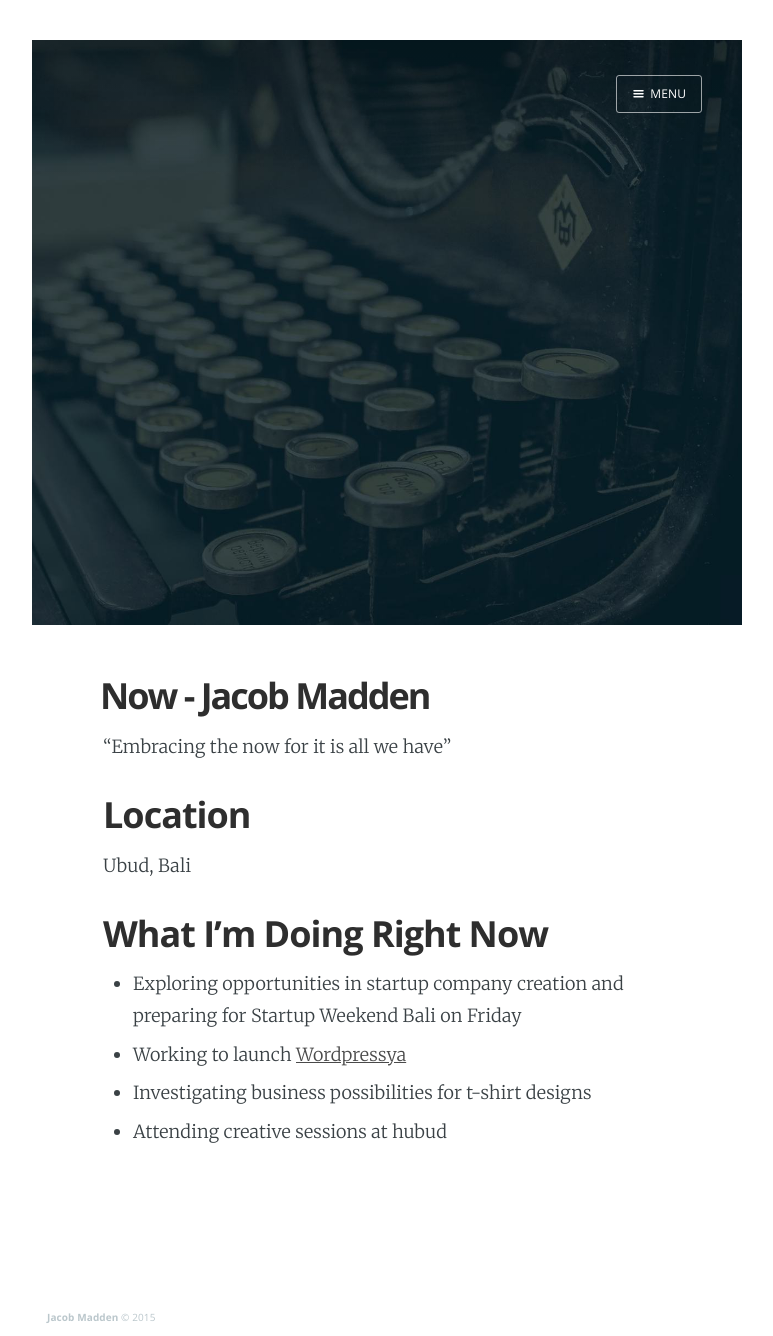
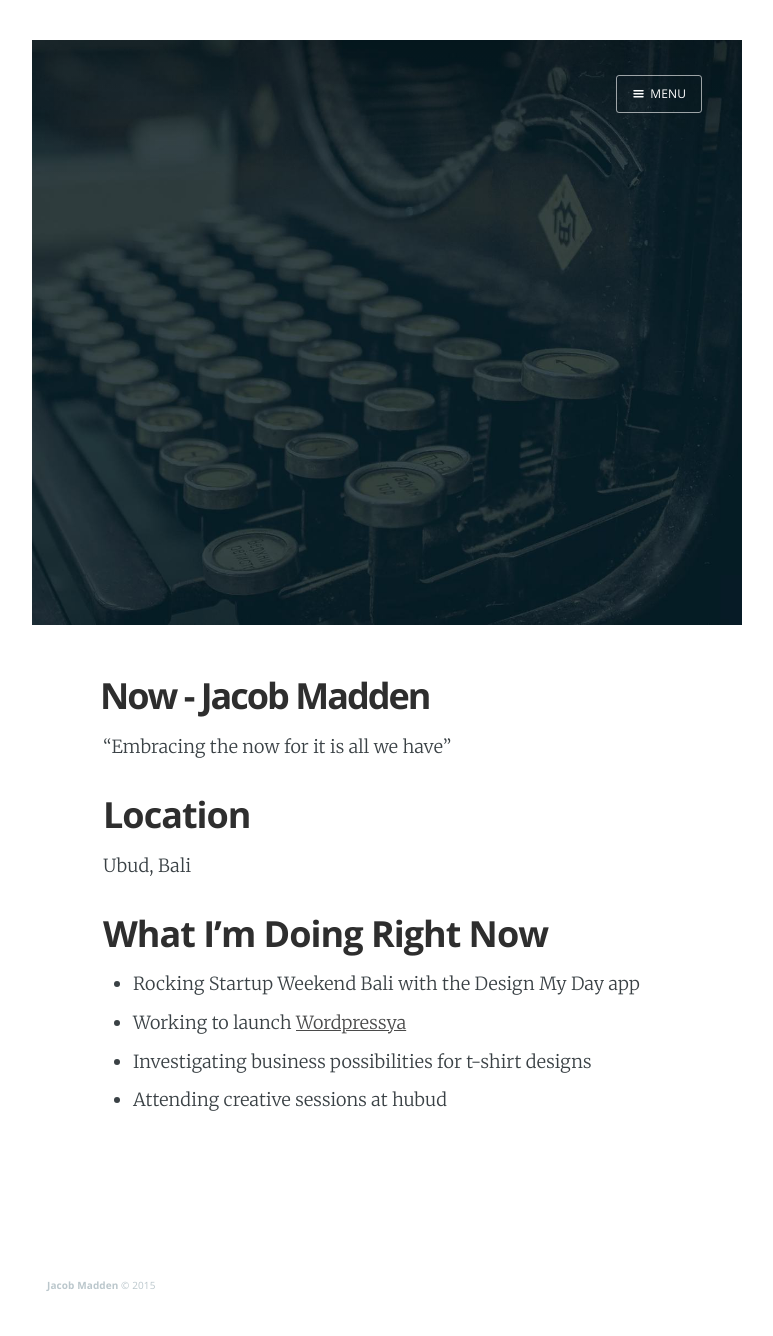
Before and after one commit to jagatfx/jmadden, a Jekyll site: the page built from public-src/now.md, in a window 1280 px wide. Shown: the whole page, without its empty margins (253-1026 px from the left). Built offline with Jekyll 4.4.1, drawn with Linux system fonts in a browser that asks for light colours; nearby versions of some CDN libraries; Markdown is read by kramdown in place of the engine named in the settings; after the commit the page ends 1305 px from its top, so only the background shows below that.

Commit message:
updated for suwbali

```diff
--- a/public-src/now.md
+++ b/public-src/now.md
@@ -15,7 +15,7 @@ Ubud, Bali
 
 ## What I'm Doing Right Now
 
-* Exploring opportunities in startup company creation and preparing for Startup Weekend Bali on Friday
+* Rocking Startup Weekend Bali with the Design My Day app
 * Working to launch [Wordpressya](http://www.wordpressya.com)
 * Investigating business possibilities for t-shirt designs
 * Attending creative sessions at hubud
--- a/public/now/index.html
+++ b/public/now/index.html
@@ -105,7 +105,7 @@
 <h2>What I&#39;m Doing Right Now</h2>
 
 <ul>
-<li>Exploring opportunities in startup company creation and preparing for Startup Weekend Bali on Friday</li>
+<li>Rocking Startup Weekend Bali with the Design My Day app</li>
 <li>Working to launch <a href="http://www.wordpressya.com">Wordpressya</a></li>
 <li>Investigating business possibilities for t-shirt designs</li>
 <li>Attending creative sessions at hubud</li>
```
